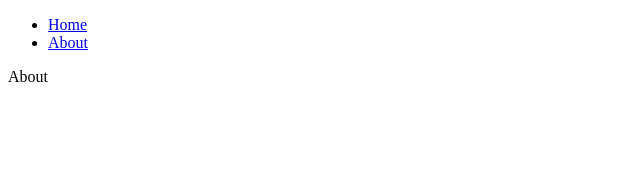
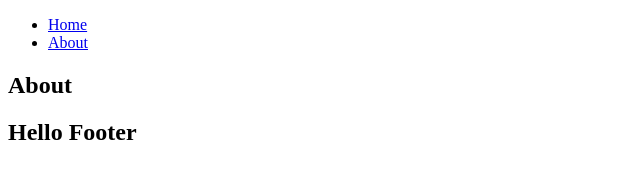
Before and after one commit to BrunnoM7/simply-recipes, a Gatsby site: page /about in a window 1280 px wide. Shown: the whole page, without its empty margins (0-640 px from the left). Built offline with nearby package versions, Linux system fonts and the light colour scheme; Gatsby itself is replaced by a stand-in of ours.

Commit message:
build: created layout wrapper and footer

```diff
--- /dev/null
+++ b/src/components/Footer.js
@@ -0,0 +1,11 @@
+import React from 'react'
+
+const Footer = () => {
+  return (
+    <footer>
+      <h2>Hello Footer</h2>
+    </footer>
+  )
+}
+
+export default Footer
--- /dev/null
+++ b/src/components/Layout.js
@@ -0,0 +1,15 @@
+import React, { Fragment } from 'react'
+import Navbar from './Navbar'
+import Footer from './Footer'
+
+const Layout = ({ children }) => {
+  return (
+    <Fragment>
+      <Navbar />
+      { children }
+      <Footer />
+    </Fragment>
+  )
+}
+
+export default Layout
--- a/src/pages/about.js
+++ b/src/pages/about.js
@@ -1,12 +1,11 @@
 import React from 'react'
-import Navbar from "../components/Navbar";
+import Layout from '../components/Layout'
 
 const about = () => {
   return (
-    <div>
-      <Navbar/>
-      About
-    </div>
+    <Layout>
+      <h2>About</h2>
+    </Layout>
   )
 }
 
```
Also changed, not shown: src/pages/index.js (+7 -5 lines).
